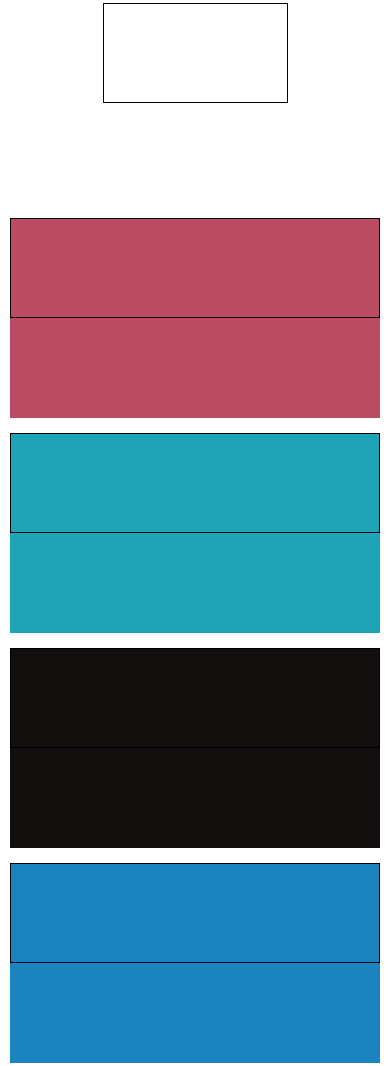
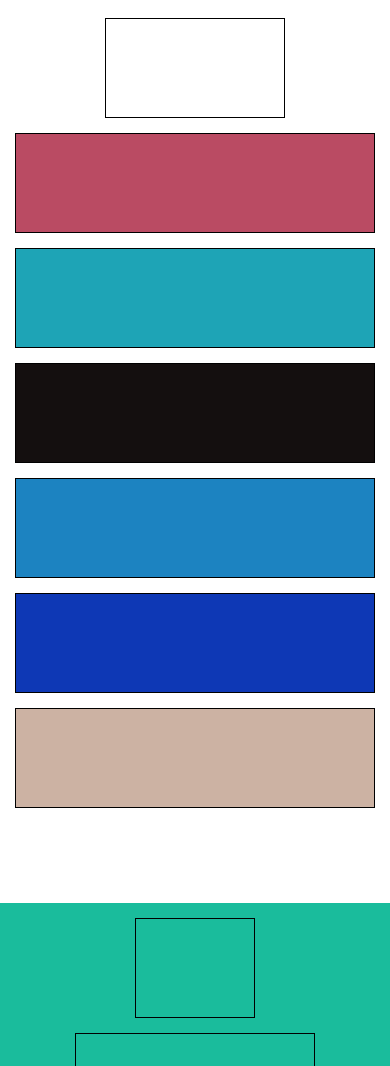
Before and after one commit to Lale98/html-css-bootstrap-freelancer, a plain HTML site: page index.html in a window 390 px wide. Shown: the part 627-1693 px from the top of the page. Drawn offline with nearby package versions, Linux system fonts and the light colour scheme.

Commit message:
struttura mobile

```diff
--- a/css/style.css
+++ b/css/style.css
@@ -14,8 +14,10 @@
 }
 
 main .container {
-    height: 200px;
-    margin: 15px 10px;
+    height: 900px;
+}
+main .row {
+    margin: 15px auto;
 }
 
 #around {
--- a/index.html
+++ b/index.html
@@ -36,39 +36,39 @@
                 <div class="row">
                     <div class="col-xs-6 col-xs-offset-3"></div>
                 </div>
-            </div>
-            <div class="container pick">
-                <div class="row">
+
+
+                <div class="row pick">
                     <div class="col-xs-12">
                     </div>
                 </div>
-            </div>
-            <div class="container lightblue">
-                <div class="row">
+
+
+                <div class="row lightblue">
                     <div class="col-xs-12">
                     </div>
                 </div>
-            </div>
-            <div class="container black">
-                <div class="row">
+
+
+                <div class="row black">
                     <div class="col-xs-12">
                     </div>
                 </div>
-            </div>
-            <div class="container cyan">
-                <div class="row">
+
+
+                <div class="row cyan">
                     <div class="col-xs-12">
                     </div>
                 </div>
-            </div>
-            <div class="container blue">
-                <div class="row">
+
+
+                <div class="row blue">
                     <div class="col-xs-12">
                     </div>
                 </div>
-            </div>
-            <div class="container salmon">
-                <div class="row">
+
+
+                <div class="row salmon">
                     <div class="col-xs-12">
                     </div>
                 </div>
```
